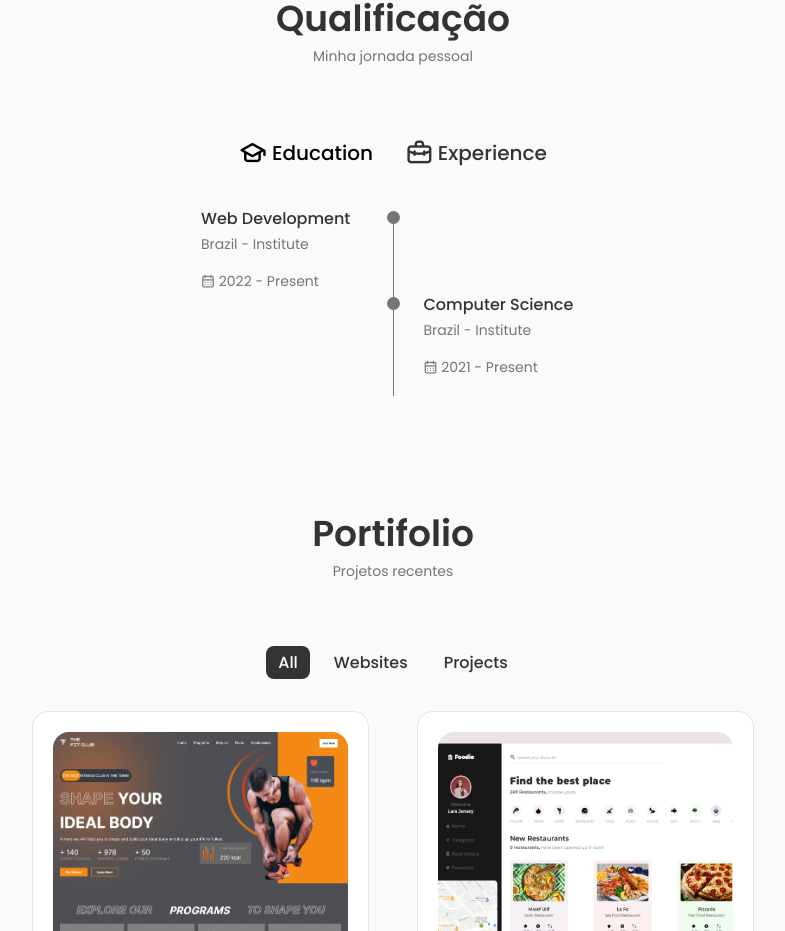
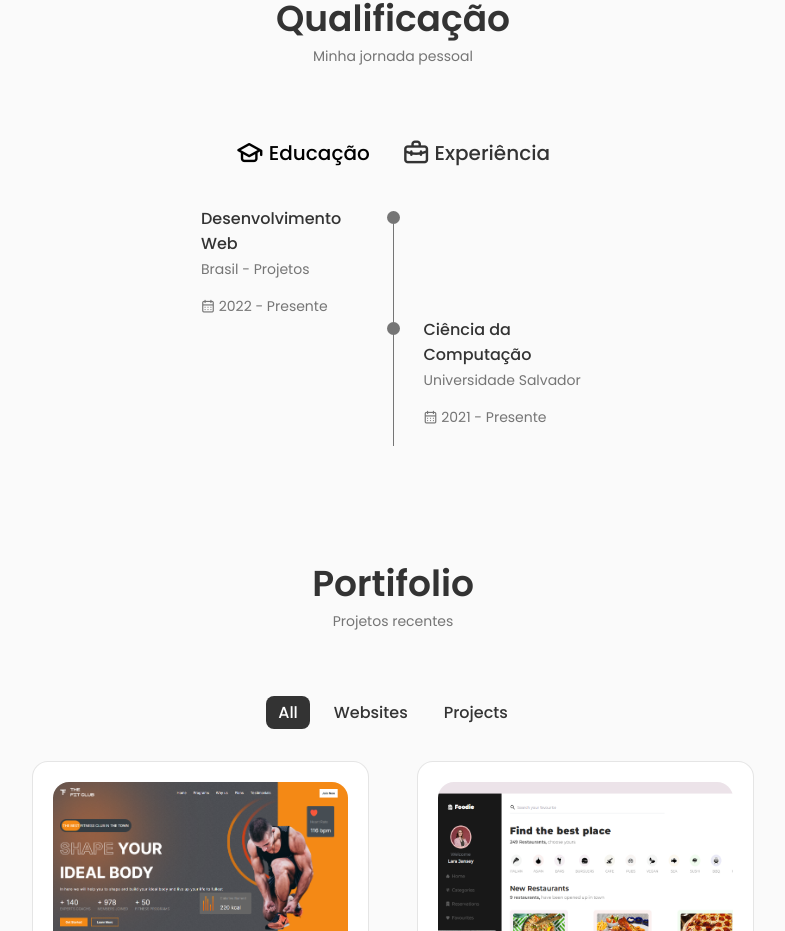
Before and after one commit to Levi-Valverde/portfolio, a React (Vite) app: page / in a window 1280 px wide. Shown: the part 1970-2901 px from the top of the page, without its empty margins (247-1032 px from the left). Built offline with nearby package versions, Linux system fonts and the light colour scheme.

Commit message:
Update Qualification.jsx

```diff
--- a/src/components/Qualification/Qualification.jsx
+++ b/src/components/Qualification/Qualification.jsx
@@ -24,7 +24,7 @@ export function Qualification() {
             onClick={() => toggleTab(1)}
           >
             <i className="uil uil-graduation-cap qualification-icon"></i>
-            Education
+            Educação
           </div>
 
           <div
@@ -36,7 +36,7 @@ export function Qualification() {
             onClick={() => toggleTab(2)}
           >
             <i className="uil uil-briefcase-alt qualification-icon"></i>
-            Experience
+            Experiência
           </div>
         </div>
 
@@ -50,12 +50,12 @@ export function Qualification() {
           >
             <div className="qualification__data">
               <div>
-                <h3 className="qualification__title">Web Development</h3>
+                <h3 className="qualification__title">Desenvolvimento Web</h3>
                 <span className="qualification__subtitle">
-                  Brazil - Institute
+                  Brasil - Projetos
                 </span>
                 <div className="qualification__calender">
-                  <i className="uil uil-calendar-alt"></i> 2022 - Present
+                  <i className="uil uil-calendar-alt"></i> 2022 - Presente
                 </div>
               </div>
 
@@ -74,12 +74,12 @@ export function Qualification() {
               </div>
 
               <div>
-                <h3 className="qualification__title">Computer Science</h3>
+                <h3 className="qualification__title">Ciência da Computação</h3>
                 <span className="qualification__subtitle">
-                  Brazil - Institute
+                  Universidade Salvador
                 </span>
                 <div className="qualification__calender">
-                  <i className="uil uil-calendar-alt"></i> 2021 - Present
+                  <i className="uil uil-calendar-alt"></i> 2021 - Presente
                 </div>
               </div>
             </div>
@@ -94,12 +94,12 @@ export function Qualification() {
           >
             <div className="qualification__data">
               <div>
-                <h3 className="qualification__title">Web Developer</h3>
+                <h3 className="qualification__title">Desenvolvedor</h3>
                 <span className="qualification__subtitle">
-                  Freelance - Brazil
+                  Projetos - Brasil
                 </span>
                 <div className="qualification__calender">
-                  <i className="uil uil-calendar-alt"></i> 2022 - Present
+                  <i className="uil uil-calendar-alt"></i> 2022 - Presente
                 </div>
               </div>
 
@@ -119,10 +119,10 @@ export function Qualification() {
 
               <div>
                 <h3 className="qualification__title">
-                  Administrative Assistant
+                  Assistente Administrativo
                 </h3>
                 <span className="qualification__subtitle">
-                  Teleperformance - Brazil
+                  Teleperformance - Brasil
                 </span>
                 <div className="qualification__calender">
                   <i className="uil uil-calendar-alt"></i> 2021 - 2023
```
